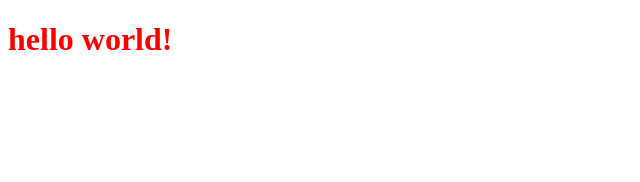
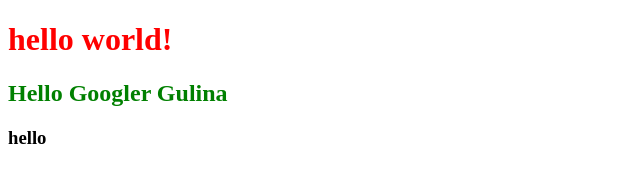
Before and after one commit to GulinaChukotaeva/myGitSite, a plain HTML site: page index.html in a window 1280 px wide. Shown: the whole page, without its empty margins (0-640 px from the left). Drawn offline with Linux system fonts and the light colour scheme.

Commit message:
add second title

```diff
--- a/index.html
+++ b/index.html
@@ -9,5 +9,7 @@
 </head>
 <body>
     <h1>hello world!</h1>
+    <h2>Hello Googler Gulina</h2>
+    <h3>hello</h3>
 </body>
 </html>
--- a/style.css
+++ b/style.css
@@ -1,3 +1,6 @@
 h1 {
     color: red;
 }
+h2 {
+    color: green;
+}
```
